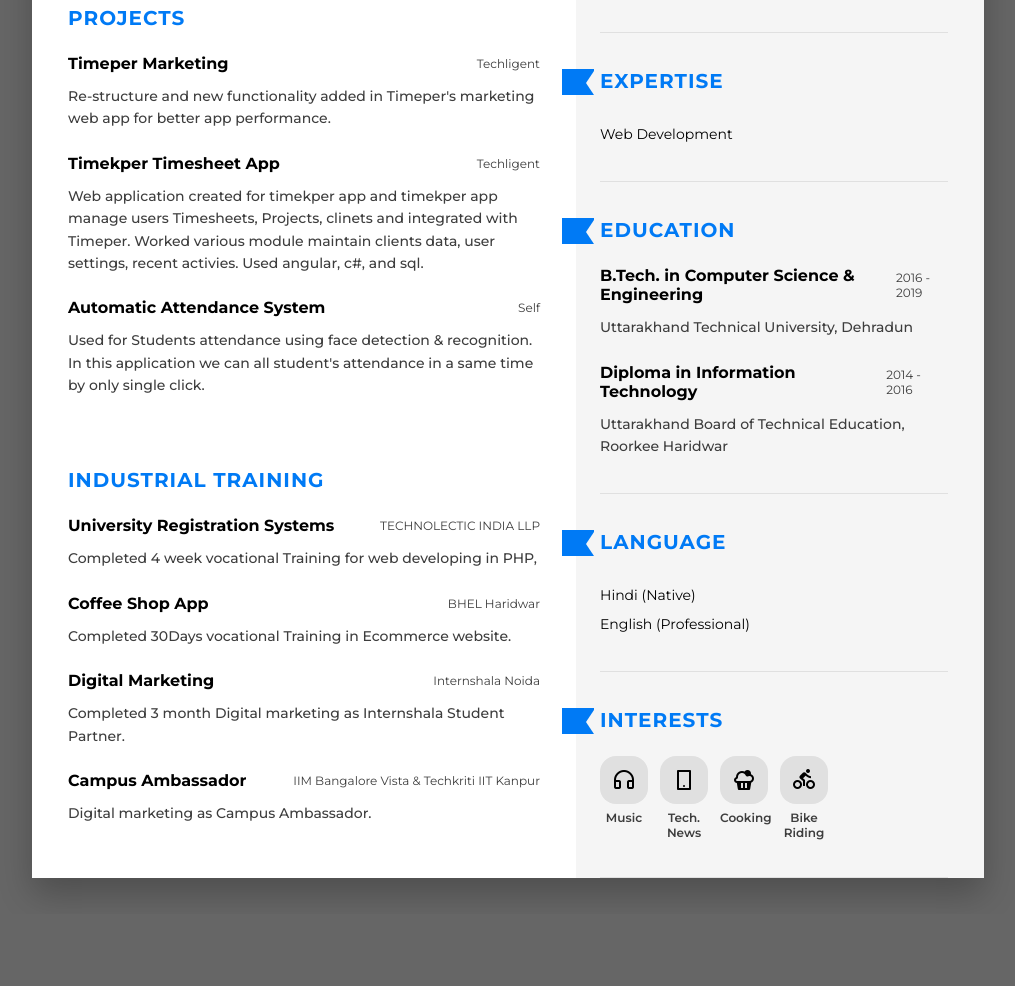
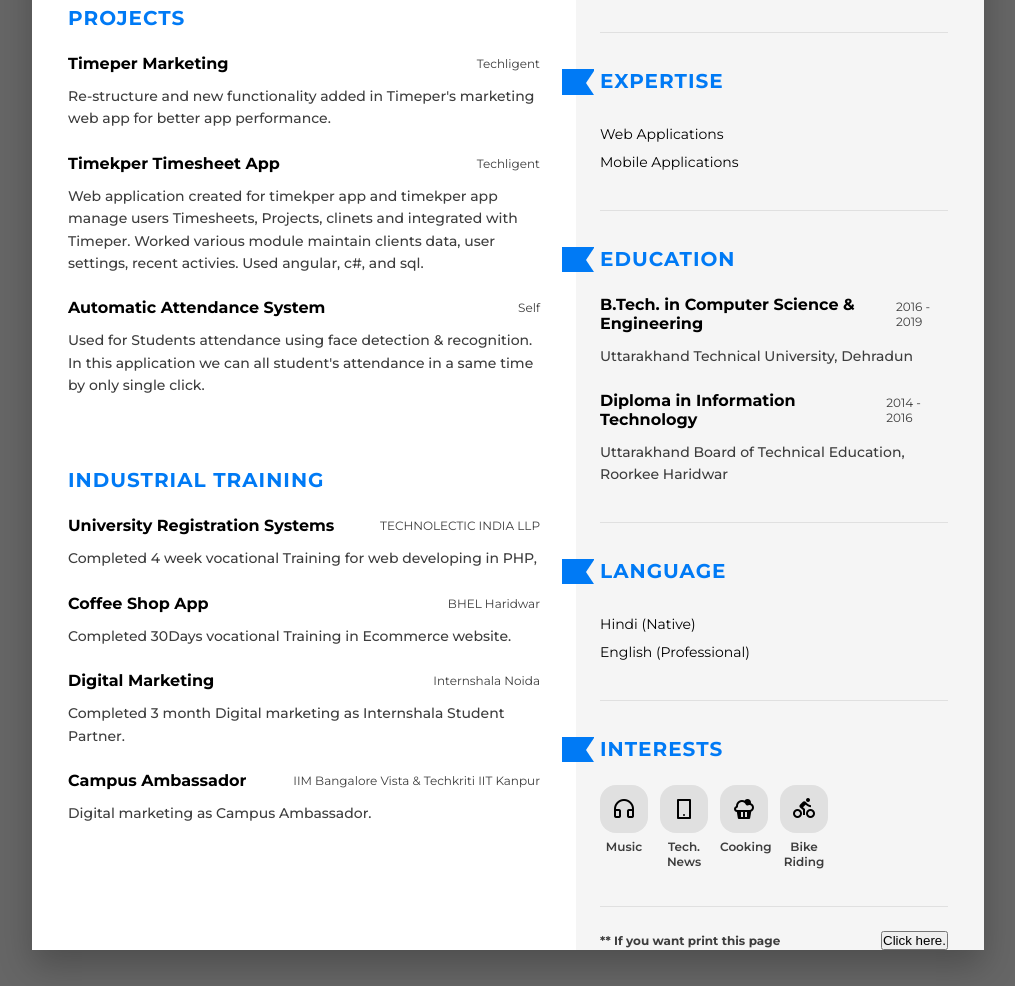
Before and after one commit to bhuwanpaneru/resume, a plain HTML site: page index.html in a window 1280 px wide. Shown: the part 620-1606 px from the top of the page, without its empty margins (132-1147 px from the left). Before the commit the page ends 1534 px from the top, so only its background shows below. Drawn offline with Linux system fonts and the light colour scheme.

Commit message:
make a printable page

```diff
--- a/index.html
+++ b/index.html
@@ -217,7 +217,8 @@
                             </div>
                             <div class="info">
                                 <ul class="expertise__list">
-                                    <li class="expertise__item">Web Development</li>
+                                    <li class="expertise__item">Web Applications</li>
+                                    <li class="expertise__item">Mobile Applications</li>
                                 </ul>
                             </div>
                         </div>
@@ -279,6 +280,13 @@
                                 </ul>
                             </div>
                         </div>
+                        <div class="info">
+                            <div class="info__head">
+                                <h6 class="info__meta">** If you want print this page</h6>
+                                        <p class="info__meta"><button onclick="window.print()">Click here.</button></p>
+                            </div>
+                        </div>
+
 
                     </div>
 
```
